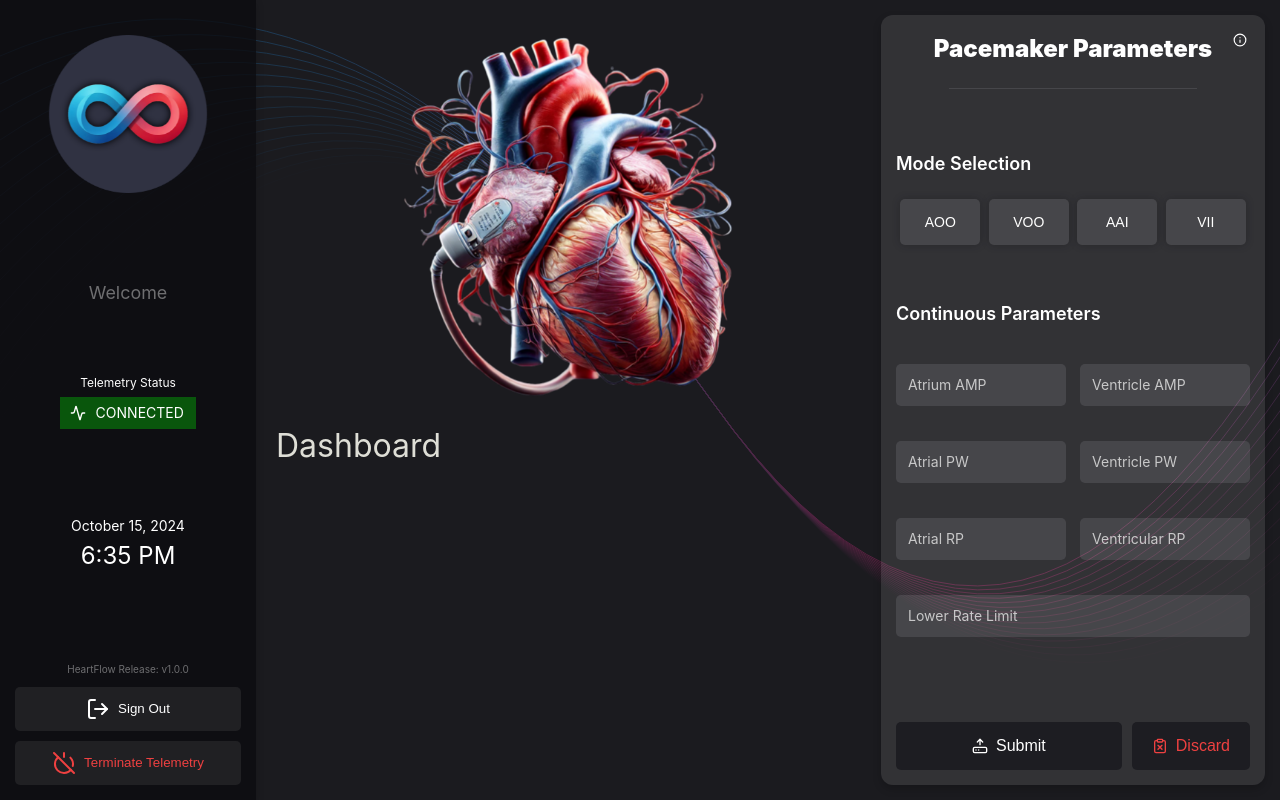
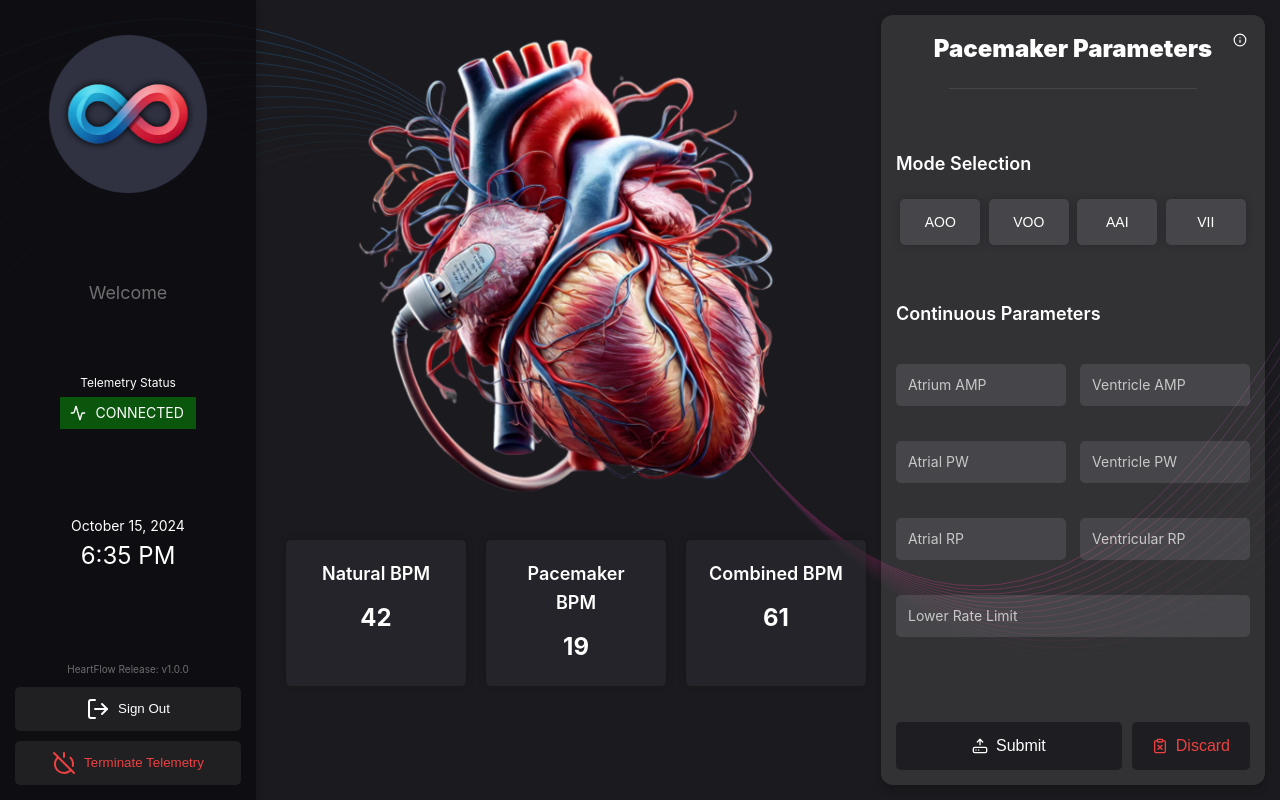
Before and after one commit to andrewderango/HeartFlow, a React (Vite) app in the folder dcm/src/renderer/: page /#/dashboard in a window 1280 px wide. Built offline with nearby package versions, Linux system fonts and the light colour scheme.

Commit message:
add pacemaker stats:

```diff
--- a/dcm/package.json
+++ b/dcm/package.json
@@ -24,8 +24,10 @@
     "@electron-toolkit/preload": "^3.0.1",
     "@electron-toolkit/utils": "^3.0.0",
     "argon2": "^0.41.1",
+    "chart.js": "^4.4.5",
     "electron-updater": "^6.3.9",
     "lucide-react": "^0.453.0",
+    "react-chartjs-2": "^5.2.0",
     "react-router-dom": "^6.27.0"
   },
   "devDependencies": {
--- a/dcm/src/renderer/src/pages/Dashboard/Dashboard.css
+++ b/dcm/src/renderer/src/pages/Dashboard/Dashboard.css
@@ -35,13 +35,13 @@
   10%, 15% {
     transform: scale(1.05);
   }
-  20%, 25% {
+  17.5%, 20% {
     transform: scale(1);
   }
-  30%, 35% {
+  25%, 27.5% {
     transform: scale(1.05);
   }
-  40%, 100% {
+  30%, 100% {
     transform: scale(1);
   }
 }
@@ -49,7 +49,7 @@
 .pacemaker-heart {
   display: block;
   margin: 0 auto;
-  width: 400px;
+  width: 500px;
   height: auto;
   padding: 10px;
   animation: realisticBeat 2s infinite
@@ -415,3 +415,31 @@ h3 {
   text-align: left;
   margin-bottom: 10px;
 }
+
+.bpm-container {
+  display: flex;
+  justify-content: space-around;
+  margin-top: 20px;
+}
+
+.bpm-box {
+  background: rgba(44, 44, 50, 0.60);
+  border-radius: 5px;
+  padding: 20px;
+  text-align: center;
+  color: white;
+  width: 30%;
+  box-shadow: 0 0 8px rgba(0, 0, 0, 0.2);
+}
+
+.bpm-box h3 {
+  margin-bottom: 10px;
+  font-size: 18px;
+  font-weight: 600;
+  text-align: center;
+}
+
+.bpm-box p {
+  font-size: 24px;
+  font-weight: bold;
+}
--- a/dcm/src/renderer/src/pages/Dashboard/Dashboard.tsx
+++ b/dcm/src/renderer/src/pages/Dashboard/Dashboard.tsx
@@ -13,6 +13,9 @@ function Dashboard(): JSX.Element {
   const [communicationStatus, setCommunicationStatus] = useState('CONNECTED')
   const [showHelp, setShowHelp] = useState(false)
   const [selectedMode, setSelectedMode] = useState<string | null>(null)
+  const [naturalHeartBPM, setNaturalHeartBPM] = useState<number>(42)
+  const [pacemakerBPM, setPacemakerBPM] = useState<number>(19)
+  const [combinedBPM, setCombinedBPM] = useState<number>(61)
 
   useEffect(() => {
     const timer = setInterval(() => {
@@ -84,7 +87,20 @@ function Dashboard(): JSX.Element {
       </div>
       <div className="main-content">
         <img alt="pacemaker heart" className="pacemaker-heart" src={pacemakerHeart} />
-        <h1>Dashboard</h1>
+        <div className="bpm-container">
+          <div className="bpm-box">
+            <h3>Natural BPM</h3>
+            <p>{naturalHeartBPM}</p>
+          </div>
+          <div className="bpm-box">
+            <h3>Pacemaker BPM</h3>
+            <p>{pacemakerBPM}</p>
+          </div>
+          <div className="bpm-box">
+            <h3>Combined BPM</h3>
+            <p>{combinedBPM}</p>
+          </div>
+        </div>
       </div>
       <div className="right-sidebar">
         <div className="help-button-container">
```
